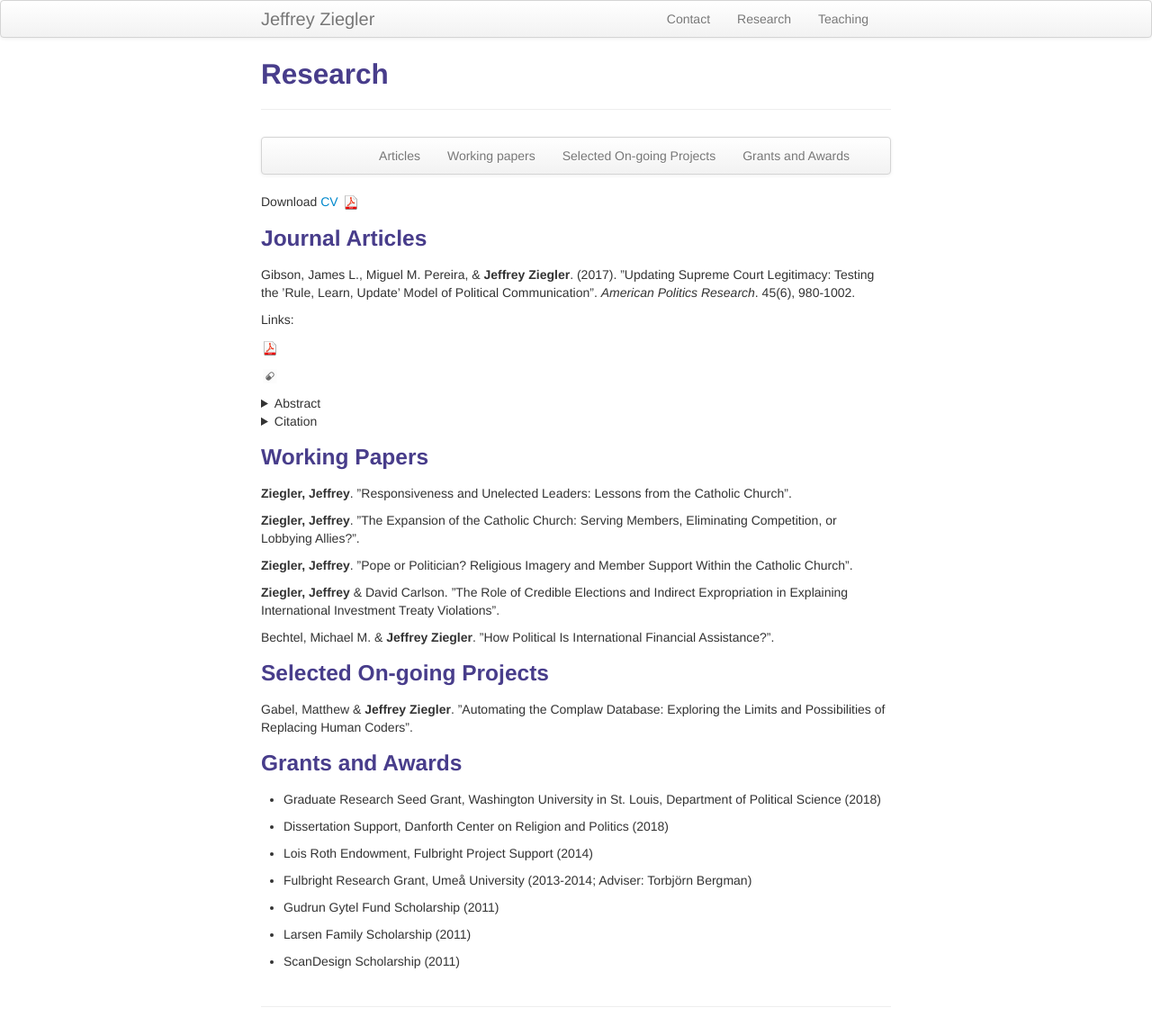
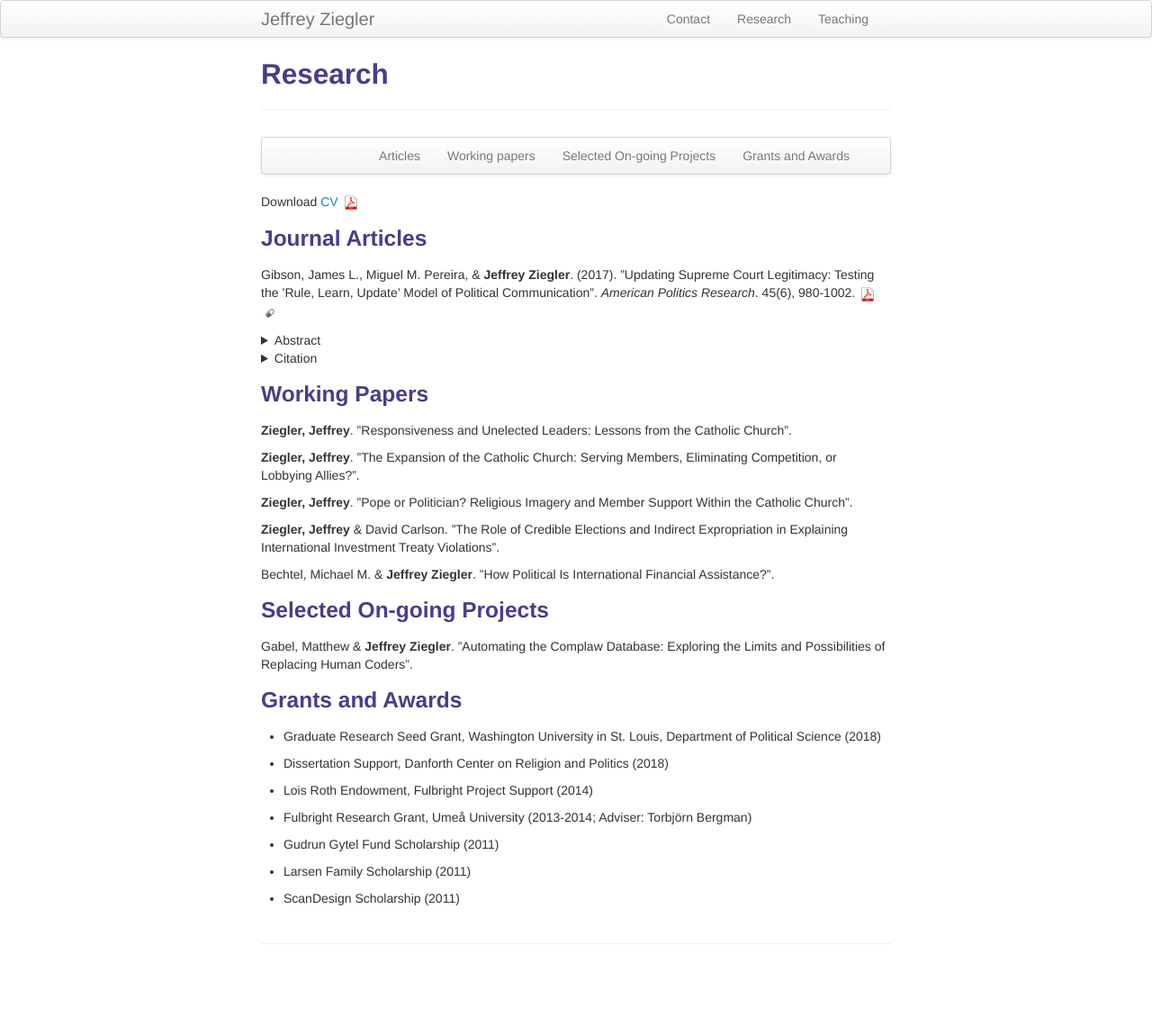
Before and after one commit to zieglerjef/zieglerjef.github.io, a Jekyll site: the page built from pages/pubs.md, in a window 1280 px wide. Shown: the whole page at 90% size. Built offline with Jekyll 4.4.1, drawn with Linux system fonts in a browser that asks for light colours; after the commit the page ends 1080 px from its top, so only the background shows below that.

Commit message:
Update pubs.md

```diff
--- a/pages/pubs.md
+++ b/pages/pubs.md
@@ -21,13 +21,7 @@
 ### <a name="articles"></a>Journal Articles
 
 Gibson, James L., Miguel M. Pereira, & **Jeffrey Ziegler**. (2017). ”Updating Supreme Court Legitimacy: Testing
-the ’Rule, Learn, Update’ Model of Political Communication”. *American Politics Research*. 45(6), 980-1002.
-
-Links:
-
-[![pdf](icons16/pdf-icon.png)](https://drive.google.com/file/d/1YHqTlVkxxMtOSetTqnR4V8dhUR-LXqXT/view)
-
-[![pdf](icons16/supp-icon.png)](https://drive.google.com/file/d/1OrwLIBFuznTYT0aKuaF_1aXoW58N0UUM/view)
+the ’Rule, Learn, Update’ Model of Political Communication”. *American Politics Research*. 45(6), 980-1002. [![pdf](icons16/pdf-icon.png)](https://drive.google.com/file/d/1YHqTlVkxxMtOSetTqnR4V8dhUR-LXqXT/view) [![pdf](icons16/supp-icon.png)](https://drive.google.com/file/d/1OrwLIBFuznTYT0aKuaF_1aXoW58N0UUM/view)
 
 <details><summary> Abstract </summary>
 <p>
```
